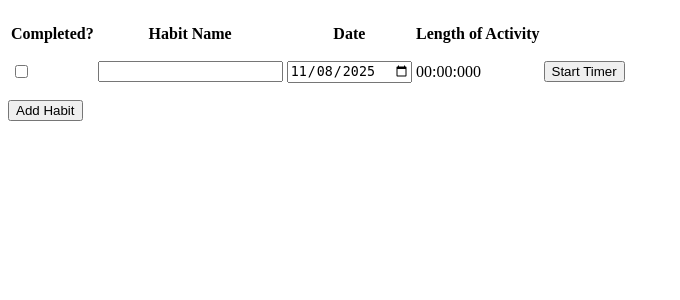
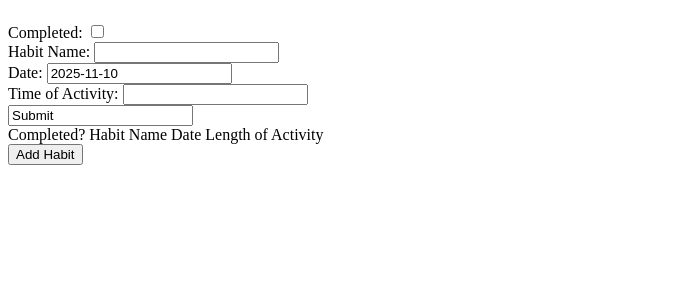
Before and after one commit to catatonicmark/django_website_test, a Django app: template test_website/habit_tracker/templates/habit_tracker/tracker.html in a window 1280 px wide. Shown: the part 58-358 px from the top of the page, without its empty margins (0-680 px from the left). Run offline with Django 5.2, Linux system fonts and the light colour scheme; the template is opened without the code that fills it: values that come from a table or form of the project are taken from there, others are empty.

Commit message:
set up django form file in the html, forms.py and views.py

```diff
--- /dev/null
+++ b/test_website/habit_tracker/forms.py
@@ -0,0 +1,8 @@
+from django import forms
+from datetime import date
+
+class habitForm(forms.Form):
+    completed = forms.BooleanField(label="Completed")
+    habit_name = forms.CharField(label="Habit Name", max_length=100)
+    date = forms.DateField(initial=date.today())
+    duration = forms.DurationField(label="Time of Activity")
--- a/test_website/habit_tracker/templates/habit_tracker/tracker.html
+++ b/test_website/habit_tracker/templates/habit_tracker/tracker.html
@@ -12,14 +12,19 @@
   </header>
   <body>
     <div>
-      <form id="habit_table">
-      <table id="tracker">
+      <form action="/habitForm/" method="post">
+        {% csrf_token %}
+        {{ form }}
+        <input type"submit" value="Submit">
+      </form>
         <tr>
           <th>Completed?</th>
           <th>Habit Name</th>
           <th>Date</th>
           <th>Length of Activity</th>
         </tr>
+      <form>
+      <table>
         <tbody>
         <template id="template-row">
           <tr>
```
Also changed, not shown: test_website/habit_tracker/views.py (+13 -2 lines).
